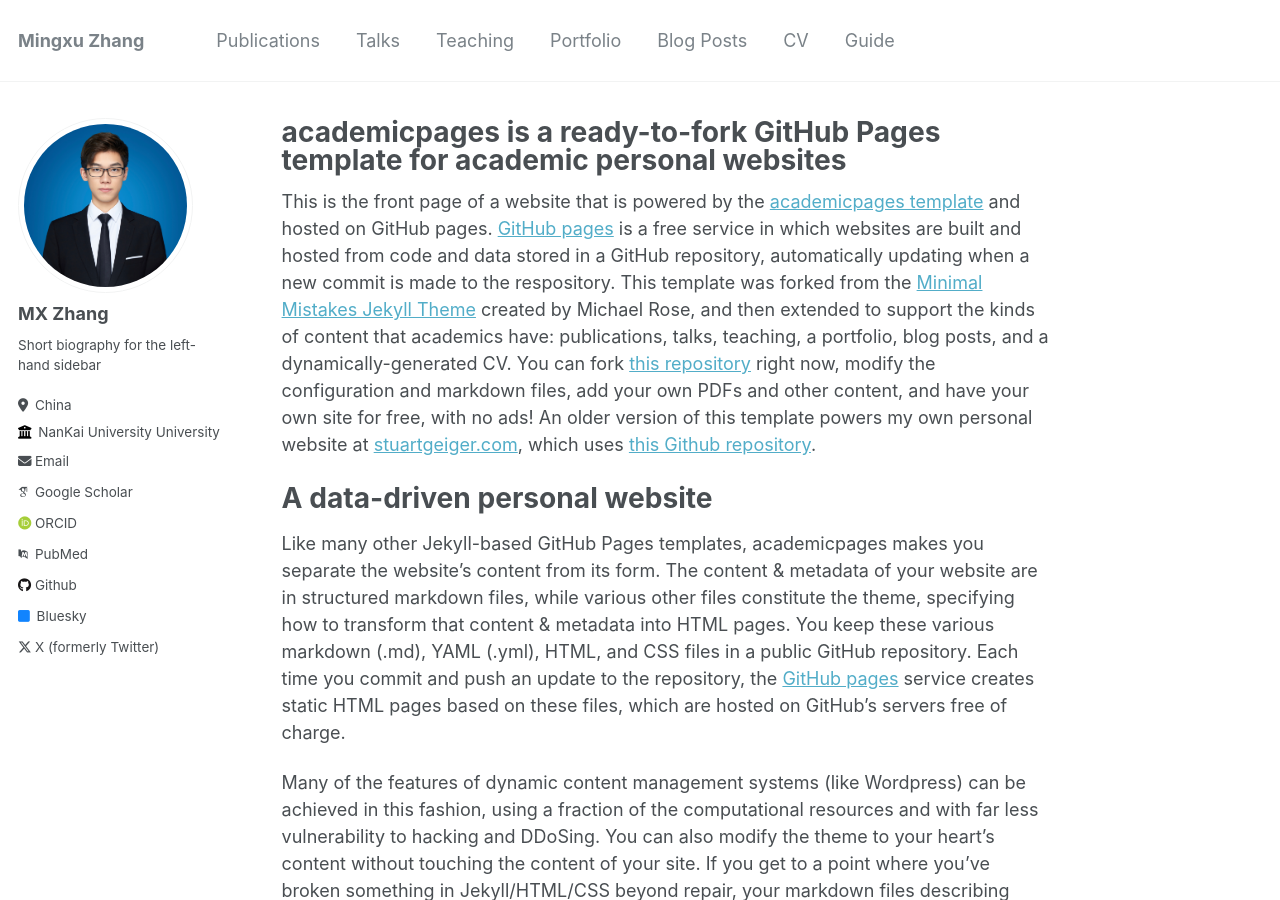
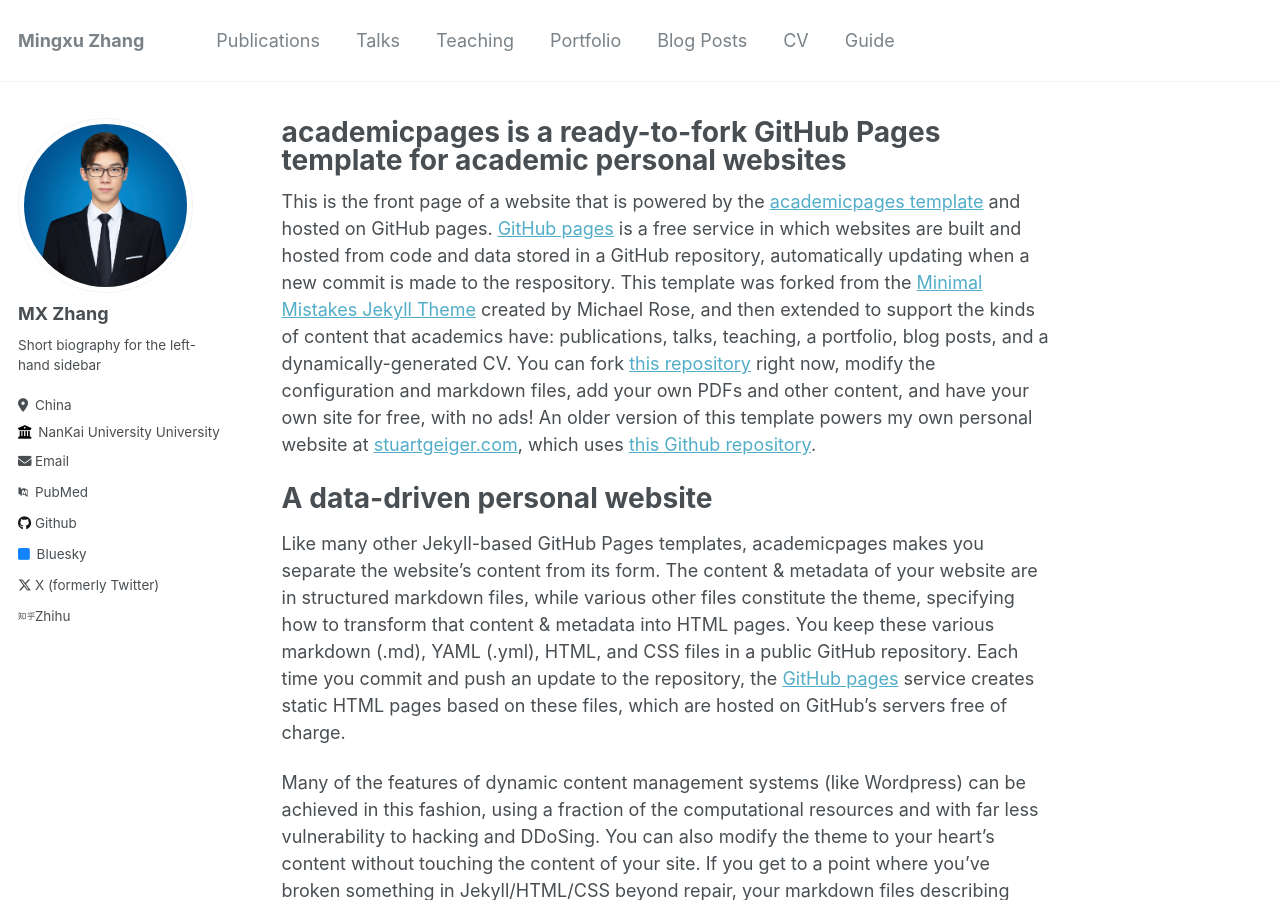
Before and after one commit to mingxuZhang2/mingxuZhang2.github.io, a Jekyll site: the page built from _pages/about.md, in a window 1280 px wide and 900 px high. Built offline with Jekyll 4.4.1, drawn with Linux system fonts in a browser that asks for light colours; some web fonts are replaced; part of the change alters nothing that is shown.

Commit message:
first commit

```diff
--- a/_config.yml
+++ b/_config.yml
@@ -32,9 +32,9 @@ author:
 
   # Academic websites
   arxiv            : # URL - Update with the correct link to your profile
-  googlescholar    : "https://scholar.google.com/citations?user=PS_CX0AAAAAJ"
+#  googlescholar    : "https://scholar.google.com/citations?user=PS_CX0AAAAAJ"
   impactstory      : # URL
-  orcid            : "http://orcid.org/yourorcidurl"
+#  orcid            : "http://orcid.org/yourorcidurl"
   pubmed           : "https://www.ncbi.nlm.nih.gov/pubmed/?term=john+snow"
   researchgate     : # URL
 
@@ -42,8 +42,8 @@ author:
   bitbucket        : # Username - Update with your username on the site
   codepen          : # Username
   dribbble         : # Username
-  github           : "academicpages"
-  kaggle           : # Username
+  github           : "mingxuZhang2"
+#  kaggle           : # Username
   stackoverflow    : # User number or user number and name (i.e., use "1" or "1/jeff-atwood")
 
   # Social media
@@ -70,7 +70,7 @@ author:
   wikipedia        : # Username
   xing             : # Username
   youtube          : # Username
-  zhihu            : # URL
+  zhihu            : "https://www.zhihu.com/people/luo-xiao-15-70"
 
 
 # Site Settings
```
